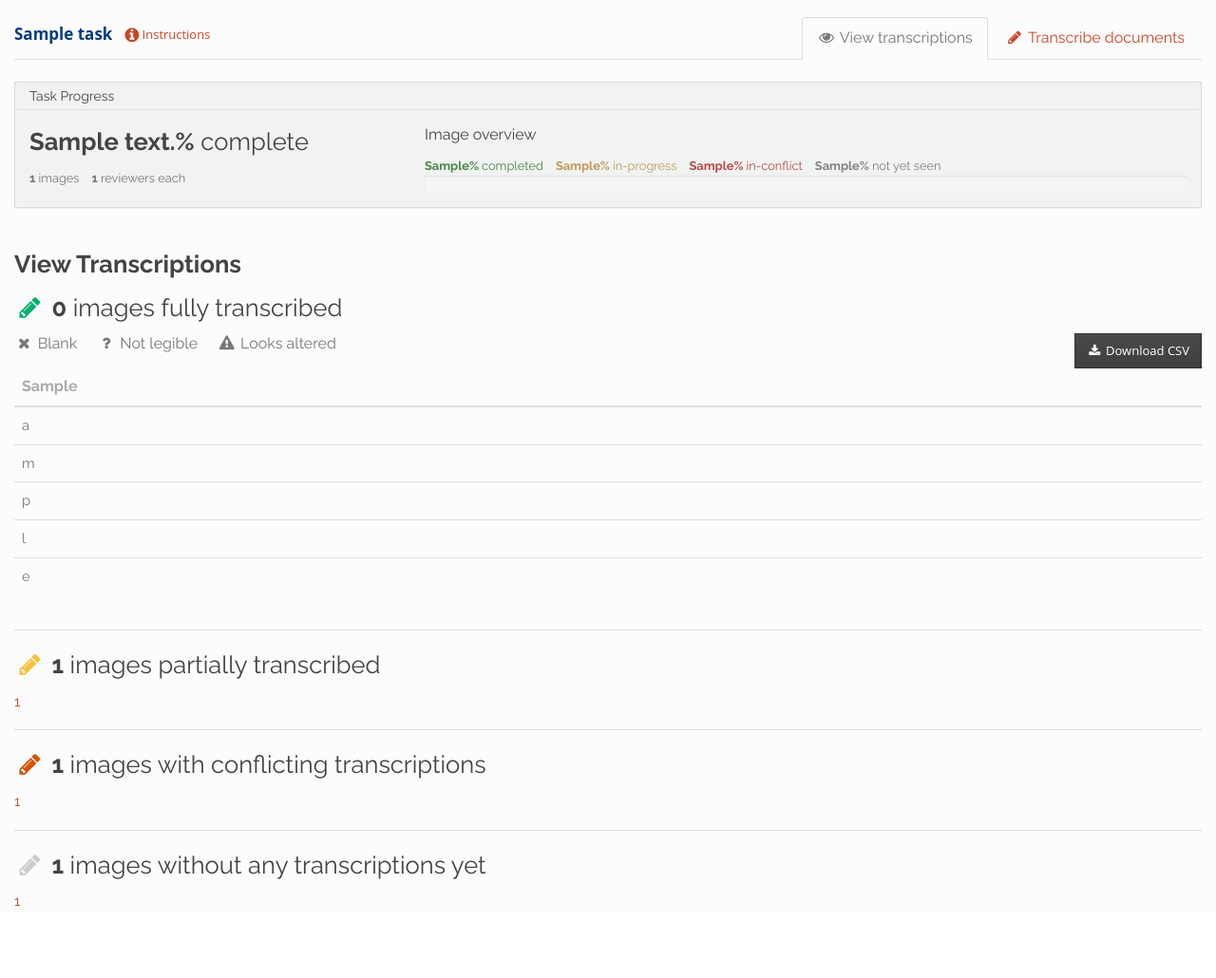
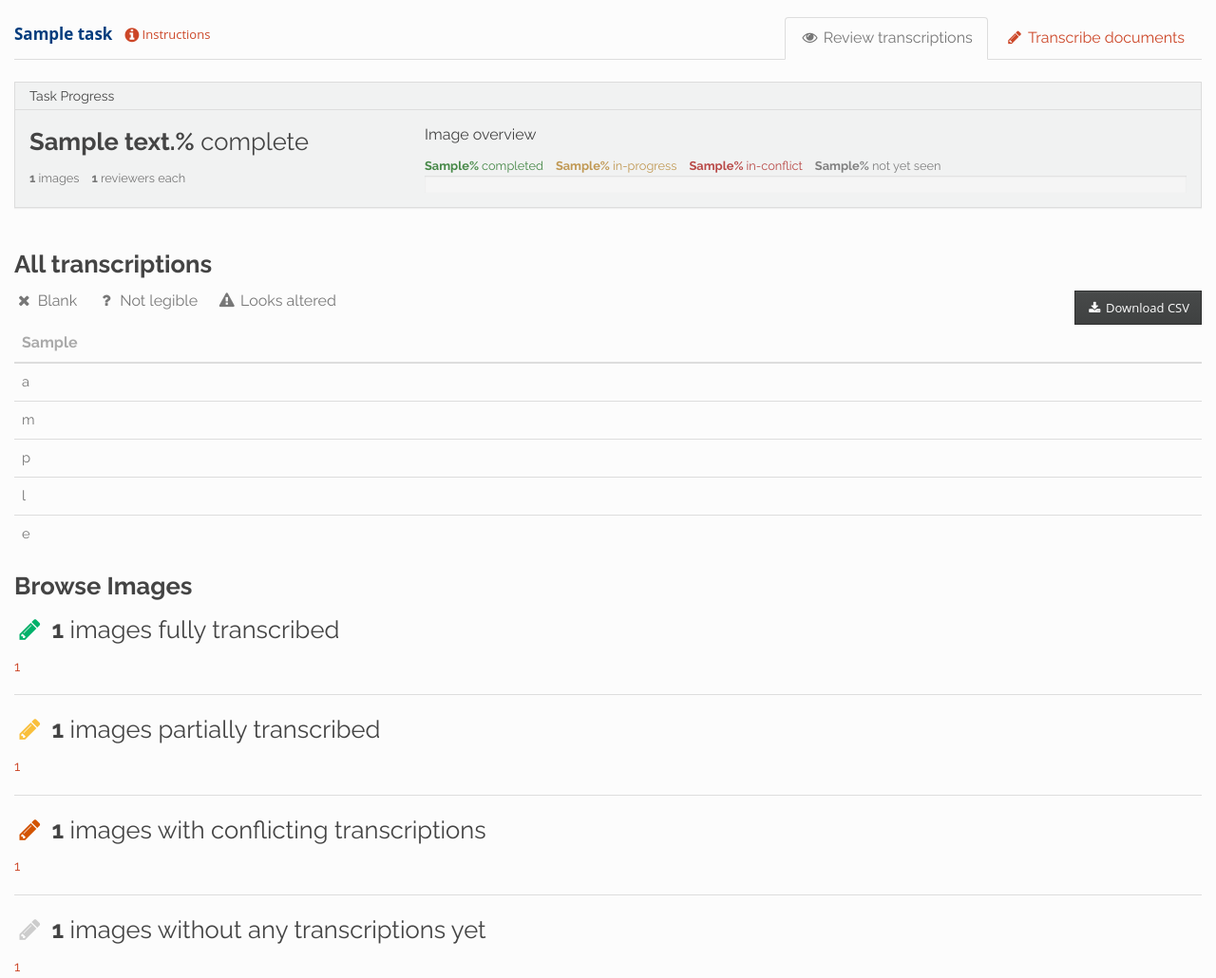
Before and after one commit to OpenElectionData/election-transcriber, a Flask app: template transcriber/templates/transcriptions.html in a window 1280 px wide. Shown: the part 50-1080 px from the top of the page at 95% size. Before the commit the page ends 1004 px from the top, so only its background shows below. Run offline with Flask 2, Linux system fonts and the light colour scheme; the template is opened without the code that fills it: most values are stand-ins (such as "Sample title", 1, 10 or a date in 2020); parts of the project's set-up code (start-up, migrations or seed data) failed here and were passed over; some libraries are stand-ins or nearby versions.

Commit message:
reworking transcriptions page

```diff
--- a/transcriber/templates/index.html
+++ b/transcriber/templates/index.html
@@ -57,7 +57,7 @@
                                     {% if current_user.has_role('admin') %}
                                     <a href="{{ url_for('views.form_creator', form_id=t[0].id) }}"><i class="fa fa-cog fa-fw"></i> Task setup</a><br />
                                     {% endif %}
-                                    <a href="{{ url_for('views.transcriptions', task_id=t[0].id) }}"><i class="fa fa-eye fa-fw"></i> View transcriptions</a><br />
+                                    <a href="{{ url_for('views.transcriptions', task_id=t[0].id) }}"><i class="fa fa-eye fa-fw"></i> Review transcriptions</a><br />
                                     <a href='{{ url_for('views.transcribe_intro', task_id=t[0].id )}}'><i class="fa fa-pencil fa-fw"></i> <strong>Start transcribing!</strong></a>
                                 </td>
                             </tr>
@@ -127,7 +127,7 @@
                                 {% if current_user.has_role('admin') %}
                                     <a href="{{ url_for('views.form_creator', form_id=t[0].id) }}"><i class="fa fa-cog fa-fw"></i> Task setup</a><br />
                                 {% endif %}
-                                    <a href="{{ url_for('views.transcriptions', task_id=t[0].id) }}"><i class="fa fa-eye fa-fw"></i> View transcriptions</a><br />
+                                    <a href="{{ url_for('views.transcriptions', task_id=t[0].id) }}"><i class="fa fa-eye fa-fw"></i> Review transcriptions</a><br />
                                 </td>
                             </tr>
                         {% endif %}
--- a/transcriber/templates/macros.html
+++ b/transcriber/templates/macros.html
@@ -39,7 +39,7 @@
                             <a href='{{ url_for('views.transcribe', task_id=task_id )}}'><i class="fa fa-pencil fa-fw"></i> Transcribe documents</a>
                         </li>
                         <li role="presentation" class="pull-right">
-                            <a href="{{ url_for('views.transcriptions', task_id=task_id )}}"><i class="fa fa-eye fa-fw"></i> View transcriptions</a>
+                            <a href="{{ url_for('views.transcriptions', task_id=task_id )}}"><i class="fa fa-eye fa-fw"></i> Review transcriptions</a>
                         </li>
                         <li role="presentation" class="active pull-right">
                             <a href=""><i class="fa fa-cog fa-fw"></i> Task setup</a>
@@ -49,7 +49,7 @@
                             <a href='{{ url_for('views.transcribe', task_id=task_id )}}'><i class="fa fa-pencil fa-fw"></i> Transcribe documents</a>
                         </li>
                         <li role="presentation" class="active pull-right">
-                            <a href=""><i class="fa fa-eye fa-fw"></i> View transcriptions</a>
+                            <a href=""><i class="fa fa-eye fa-fw"></i> Review transcriptions</a>
                         </li>
                         {% if current_user.has_role('admin') %}
                         <li role="presentation" class="pull-right">
@@ -61,7 +61,7 @@
                             <a href=""><i class="fa fa-pencil fa-fw"></i> Transcribe documents</a>
                         </li>
                         <li role="presentation" class="pull-right">
-                            <a href="{{ url_for('views.transcriptions', task_id=task_id )}}"><i class="fa fa-eye fa-fw"></i> View transcriptions</a>
+                            <a href="{{ url_for('views.transcriptions', task_id=task_id )}}"><i class="fa fa-eye fa-fw"></i> Review transcriptions</a>
                         </li>
                         {% if current_user.has_role('admin') %}
                         <li role="presentation" class="pull-right">
--- a/transcriber/templates/transcriptions.html
+++ b/transcriber/templates/transcriptions.html
@@ -83,28 +83,24 @@
 
 <div class="row">
     <div class="col-sm-12">
-        <p class="status-heading"><strong>View Transcriptions</strong></p>
-        {% if transcriptions_final %}
-            <p class="status-heading">
-                <i class="fa fa-pencil fa-fw done"></i>
-                <strong>{{transcriptions_final|length - 1}}</strong> images fully transcribed
-            </p>
+        <p class="status-heading"><strong>All transcriptions</strong></p>
         <a href="{{ url_for('views.download_transcriptions', task_id=task.id) }}" class="btn btn-default pull-right"><i class="fa fa-download fa-fw"></i> Download CSV</a>
         <div>
             <i class="fa fa-times fa-fw"></i> Blank &nbsp;&nbsp;&nbsp;
             <i class="fa fa-question fa-fw"></i> Not legible &nbsp;&nbsp;&nbsp;
             <i class="fa fa-exclamation-triangle fa-fw"></i> Looks altered <br>
         </div>
+        {% if transcriptions_all_raw %}
             <table class="table" id="final_transcriptions">
                 <thead>
                     <tr>
-                        {% for h in transcriptions_final[0] %}
+                        {% for h in transcriptions_all_raw[0] %}
                             <th> {{h}} </th>
                         {% endfor %}
                     </tr>
                 </thead>
                 <tbody>
-                {% for transcription in transcriptions_final[1:] %}
+                {% for transcription in transcriptions_all_raw[1:] %}
                     <tr>
                         {% for col in transcription %}
                             <td><small> {{col|safe}} </small></td>
@@ -113,6 +109,23 @@
                 {% endfor %}
                 </tbody>
             </table>
+        {% else %}
+        <p>No transcriptions yet</p>
+        {% endif %}
+    </div>
+</div>
+
+<div class="row">
+    <div class="col-sm-12">
+        <p class="status-heading"><strong>Browse Images</strong></p>
+        {% if images_completed %}
+            <p class="status-heading">
+                <i class="fa fa-pencil fa-fw done"></i>
+                <strong>{{images_completed|length}}</strong> images fully transcribed
+            </p>
+            {% for image in images_completed %}
+                <div class="image_ids small"><a href="{{image.fetch_url}}" target="_blank"> {{image.id}} </a></div>
+            {% endfor %}
         {% else %}
             <p class="status-heading"><i class="fa fa-pencil fa-fw done"></i> No fully transcribed images yet</p>
         {% endif %}
@@ -176,10 +189,12 @@
             $('tr th:nth-child(3)').css('color', '#aaa');
             $('tr th:nth-child(4)').css('color', '#aaa');
             $('tr th:nth-child(5)').css('color', '#aaa');
+            $('tr th:nth-child(6)').css('color', '#aaa');
             $('tr td:nth-child(2)').css('color', '#aaa');
             $('tr td:nth-child(3)').css('color', '#aaa');
             $('tr td:nth-child(4)').css('color', '#aaa');
             $('tr td:nth-child(5)').css('color', '#aaa');
+            $('tr td:nth-child(6)').css('color', '#aaa');
             $('td >> .fa-question').parent().parent().css('background-color','#fcebca');
             $('td >> .fa-times').parent().parent().css('background-color','#f9da9a');
             $('td >> .fa-exclamation-triangle').parent().parent().css('background-color','#fab0a7');
```
Also changed, not shown: transcriber/helpers.py (+62 -2 lines), transcriber/models.py (+8 -0 lines), transcriber/views.py (+7 -4 lines). Lines whose indentation alone changed are shown as unchanged.
